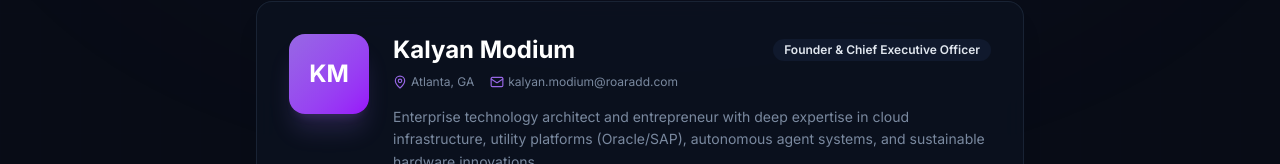
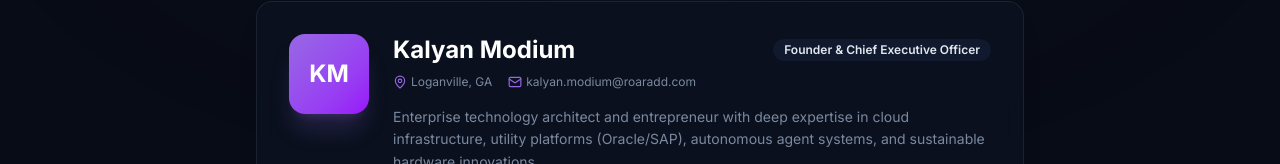
Before and after one commit to RoaraddTrackit-cloud/Roaradd-Services, a React (Vite) app in the folder website/: page /team in a window 1280 px wide. Shown: the part 427-591 px from the top of the page. Built offline with nearby package versions, Linux system fonts and the light colour scheme; a web font is replaced by a local one.

Commit message:
fix(website): Team location Loganville and careers CTA

```diff
--- a/website/src/pages/Team.tsx
+++ b/website/src/pages/Team.tsx
@@ -10,7 +10,7 @@ export default function Team() {
     {
       name: "Kalyan Modium",
       role: "Founder & Chief Executive Officer",
-      location: "Atlanta, GA",
+      location: "Loganville, GA",
       email: "kalyan.modium@roaradd.com",
       bio: "Enterprise technology architect and entrepreneur with deep expertise in cloud infrastructure, utility platforms (Oracle/SAP), autonomous agent systems, and sustainable hardware innovations.",
       domains: ["Enterprise Systems", "Silicon Photonics", "Autonomous Agents", "Cloud Scale"]
@@ -60,9 +60,8 @@ export default function Team() {
               </p>
             </motion.div>
 
-            {/* Leadership Card */}
             <div className="max-w-3xl mx-auto mb-20">
-              {leadership.map((leader, i) => (
+              {leadership.map((leader) => (
                 <motion.div key={leader.name} initial={{ opacity: 0, y: 20 }} animate={{ opacity: 1, y: 0 }} transition={{ delay: 0.2 }}>
                   <Card className="glass-panel border-white/10 p-8">
                     <div className="flex flex-col md:flex-row gap-6 items-start">
@@ -91,7 +90,6 @@ export default function Team() {
               ))}
             </div>
 
-            {/* Practice Areas */}
             <div className="mb-16">
               <div className="text-center mb-12">
                 <h2 className="text-2xl md:text-3xl font-bold text-white mb-3">Core Engineering Disciplines</h2>
@@ -115,7 +113,6 @@ export default function Team() {
               </div>
             </div>
 
-            {/* CTA */}
             <div className="text-center pt-8 border-t border-white/5">
               <p className="text-muted-foreground mb-6">Interested in collaborating or joining our technical advisory network?</p>
               <div className="flex justify-center gap-4">
```
